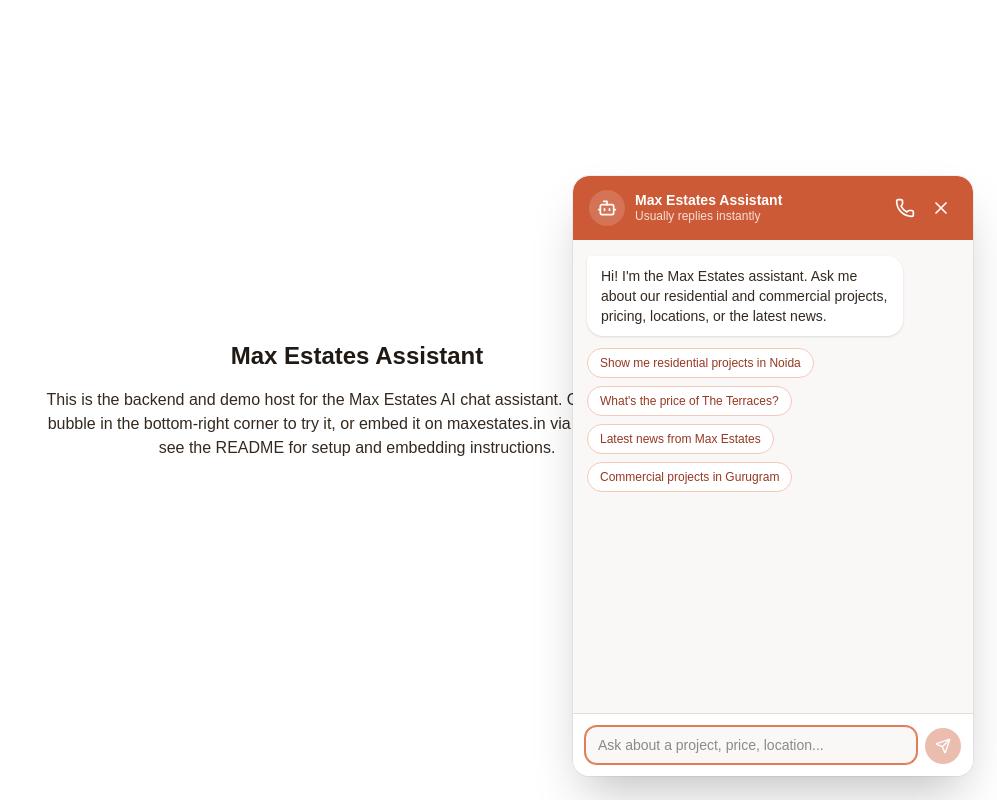
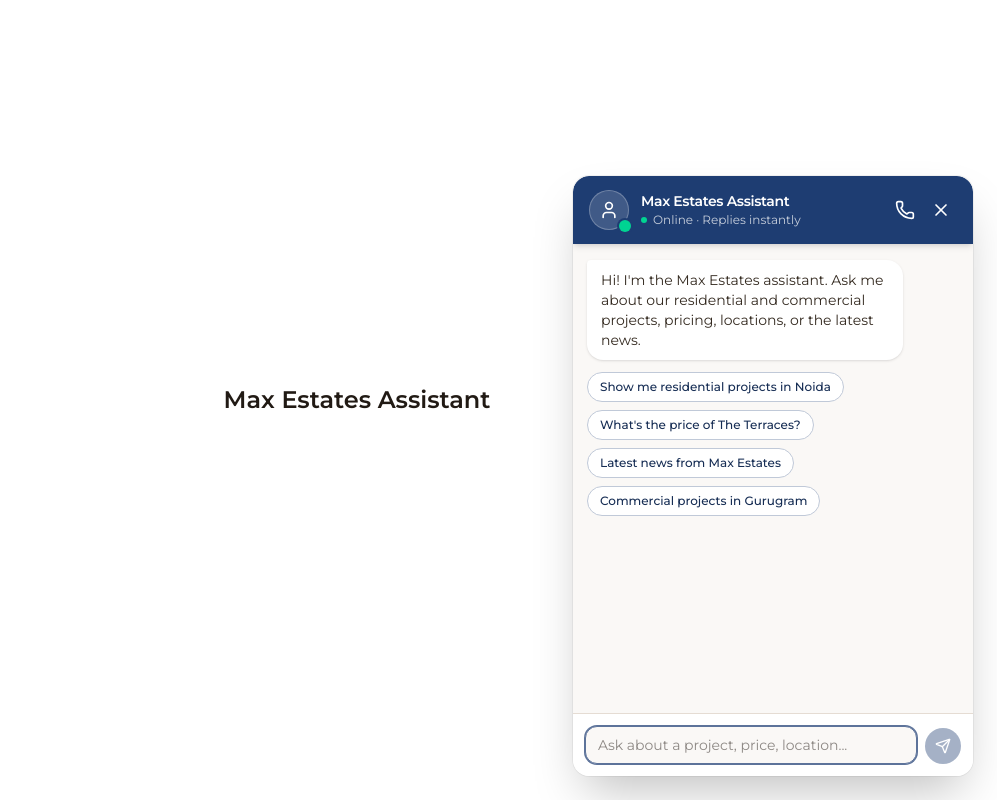
Before and after one commit to ankushsingh8416/max-chat, a Next.js app: page / in a window 1280 px wide. Both pictures are taken after a click on the button "Chat with Max Estates Assistant". Shown: the whole page, without its empty margins (283-1280 px from the left). Built offline with nearby package versions, Linux system fonts and the light colour scheme.

Commit message:
update 5th july

```diff
--- a/app/api/contact/route.ts
+++ /dev/null
@@ -1,65 +0,0 @@
-import { NextRequest, NextResponse } from "next/server";
-import { checkRateLimit, getClientIp } from "@/lib/rate-limit";
-import { CONTACT_RATE_LIMIT_MAX, CONTACT_RATE_LIMIT_WINDOW_MS } from "@/lib/constants";
-
-export const dynamic = "force-dynamic";
-
-const EMAIL_RE = /^[^\s@]+@[^\s@]+\.[^\s@]+$/;
-
-interface ContactPayload {
-  name: string;
-  email: string;
-  phone: string;
-  message: string;
-}
-
-function sanitize(value: unknown, maxLength: number): string {
-  return typeof value === "string" ? value.trim().slice(0, maxLength) : "";
-}
-
-export async function POST(req: NextRequest) {
-  const ip = getClientIp(req.headers);
-  const rateLimit = checkRateLimit(`contact:${ip}`, {
-    max: CONTACT_RATE_LIMIT_MAX,
-    windowMs: CONTACT_RATE_LIMIT_WINDOW_MS,
-  });
-  if (!rateLimit.allowed) {
-    return NextResponse.json(
-      { error: "Too many submissions. Please try again later." },
-      { status: 429, headers: { "Retry-After": String(Math.ceil((rateLimit.resetAt - Date.now()) / 1000)) } }
-    );
-  }
-
-  let body: Partial<ContactPayload>;
-  try {
-    body = await req.json();
-  } catch {
-    return NextResponse.json({ error: "Invalid request body" }, { status: 400 });
-  }
-
-  const name = sanitize(body.name, 100);
-  const email = sanitize(body.email, 200);
-  const phone = sanitize(body.phone, 20);
-  const message = sanitize(body.message, 2000);
-
-  if (!name || !email || !phone || !message) {
-    return NextResponse.json({ error: "Name, email, phone, and message are all required." }, { status: 400 });
-  }
-  if (!EMAIL_RE.test(email)) {
-    return NextResponse.json({ error: "Please enter a valid email address." }, { status: 400 });
-  }
-
-  // TODO: persist to a `leads` table and/or send an email/CRM
-  // notification once that's set up. For now this just logs server-side so
-  // submissions are visible while the form is being tested.
-  console.log("[contact] New lead:", {
-    name,
-    email,
-    phone,
-    message,
-    ip,
-    receivedAt: new Date().toISOString(),
-  });
-
-  return NextResponse.json({ success: true });
-}
--- a/app/globals.css
+++ b/app/globals.css
@@ -4,17 +4,17 @@
   --background: #ffffff;
   --foreground: #171717;
 
-  /* Max Estates chat widget palette — warm neutrals + terracotta accent */
-  --me-terracotta-50: #fdf4f1;
-  --me-terracotta-100: #fbe6de;
-  --me-terracotta-200: #f5c8b8;
-  --me-terracotta-300: #eda488;
-  --me-terracotta-400: #e17c58;
-  --me-terracotta-500: #cc5a37;
-  --me-terracotta-600: #b5462a;
-  --me-terracotta-700: #963823;
-  --me-terracotta-800: #7a2f20;
-  --me-terracotta-900: #64291e;
+  /* Max Estates chat widget palette — warm neutrals + primary navy accent (#1E3D72) */
+  --me-primary-50: #f4f5f8;
+  --me-primary-100: #e4e8ee;
+  --me-primary-200: #c0c9d8;
+  --me-primary-300: #98a6be;
+  --me-primary-400: #5d739a;
+  --me-primary-500: #1e3d72;
+  --me-primary-600: #1a3664;
+  --me-primary-700: #162d54;
+  --me-primary-800: #122544;
+  --me-primary-900: #0e1d37;
 
   --me-neutral-50: #faf8f6;
   --me-neutral-100: #f2ede8;
@@ -26,19 +26,18 @@
 @theme inline {
   --color-background: var(--background);
   --color-foreground: var(--foreground);
-  --font-sans: var(--font-geist-sans);
-  --font-mono: var(--font-geist-mono);
+  --font-sans: var(--font-montserrat);
 
-  --color-me-terracotta-50: var(--me-terracotta-50);
-  --color-me-terracotta-100: var(--me-terracotta-100);
-  --color-me-terracotta-200: var(--me-terracotta-200);
-  --color-me-terracotta-300: var(--me-terracotta-300);
-  --color-me-terracotta-400: var(--me-terracotta-400);
-  --color-me-terracotta-500: var(--me-terracotta-500);
-  --color-me-terracotta-600: var(--me-terracotta-600);
-  --color-me-terracotta-700: var(--me-terracotta-700);
-  --color-me-terracotta-800: var(--me-terracotta-800);
-  --color-me-terracotta-900: var(--me-terracotta-900);
+  --color-me-primary-50: var(--me-primary-50);
+  --color-me-primary-100: var(--me-primary-100);
+  --color-me-primary-200: var(--me-primary-200);
+  --color-me-primary-300: var(--me-primary-300);
+  --color-me-primary-400: var(--me-primary-400);
+  --color-me-primary-500: var(--me-primary-500);
+  --color-me-primary-600: var(--me-primary-600);
+  --color-me-primary-700: var(--me-primary-700);
+  --color-me-primary-800: var(--me-primary-800);
+  --color-me-primary-900: var(--me-primary-900);
 
   --color-me-neutral-50: var(--me-neutral-50);
   --color-me-neutral-100: var(--me-neutral-100);
@@ -53,10 +52,10 @@
 
 @keyframes me-pulse-glow {
   0%, 100% {
-    box-shadow: 0 0 0 0 rgba(204, 90, 55, 0.45);
+    box-shadow: 0 0 0 0 rgba(30, 61, 114, 0.45);
   }
   50% {
-    box-shadow: 0 0 0 10px rgba(204, 90, 55, 0);
+    box-shadow: 0 0 0 10px rgba(30, 61, 114, 0);
   }
 }
 
@@ -92,5 +91,28 @@
 body {
   background: var(--background);
   color: var(--foreground);
-  font-family: Arial, Helvetica, sans-serif;
+  font-family: var(--font-montserrat), "Montserrat", sans-serif;
 }
+
+/* Thin, modern scrollbar for the chat message list. */
+.me-scrollbar-thin {
+  scrollbar-width: thin;
+  scrollbar-color: var(--me-primary-300) transparent;
+}
+
+.me-scrollbar-thin::-webkit-scrollbar {
+  width: 6px;
+}
+
+.me-scrollbar-thin::-webkit-scrollbar-track {
+  background: transparent;
+}
+
+.me-scrollbar-thin::-webkit-scrollbar-thumb {
+  background-color: var(--me-primary-300);
+  border-radius: 9999px;
+}
+
+.me-scrollbar-thin::-webkit-scrollbar-thumb:hover {
+  background-color: var(--me-primary-400);
+}
--- a/app/layout.tsx
+++ b/app/layout.tsx
@@ -1,14 +1,9 @@
 import type { Metadata } from "next";
-import { Geist, Geist_Mono } from "next/font/google";
+import { Montserrat } from "next/font/google";
 import "./globals.css";
 
-const geistSans = Geist({
-  variable: "--font-geist-sans",
-  subsets: ["latin"],
-});
-
-const geistMono = Geist_Mono({
-  variable: "--font-geist-mono",
+const montserrat = Montserrat({
+  variable: "--font-montserrat",
   subsets: ["latin"],
 });
 
@@ -23,10 +18,7 @@
   children: React.ReactNode;
 }>) {
   return (
-    <html
-      lang="en"
-      className={`${geistSans.variable} ${geistMono.variable} h-full antialiased`}
-    >
+    <html lang="en" className={`${montserrat.variable} h-full antialiased`}>
       <body className="min-h-full flex flex-col">{children}</body>
     </html>
   );
--- a/app/page.tsx
+++ b/app/page.tsx
@@ -6,12 +6,12 @@
     <>
       <main className="mx-auto flex max-w-2xl flex-1 flex-col justify-center gap-4 px-6 py-24 text-center">
         <h1 className="text-2xl font-semibold text-me-neutral-900">Max Estates Assistant</h1>
-        <p className="text-me-neutral-800">
+        {/* <p className="text-me-neutral-800">
           This is the backend and demo host for the Max Estates AI chat assistant. Open the chat
           bubble in the bottom-right corner to try it, or embed it on maxestates.in via{" "}
           <code className="rounded bg-me-neutral-100 px-1.5 py-0.5 text-sm">/widget</code> — see
           the README for setup and embedding instructions.
-        </p>
+        </p> */}
       </main>
       <ChatErrorBoundary>
         <ChatWidget />
--- a/components/ChatWidget.tsx
+++ b/components/ChatWidget.tsx
@@ -3,7 +3,7 @@
 import { useChat } from "@ai-sdk/react";
 import { DefaultChatTransport, type UIMessage } from "ai";
 import { useCallback, useEffect, useRef, useState } from "react";
-import { Bot, Phone, Send, X } from "lucide-react";
+import { Phone, Send, User, X } from "lucide-react";
 import { ChatBotButton } from "./ChatBotButton";
 import { ContactForm } from "./ContactForm";
 import { MarkdownMessage } from "./MarkdownMessage";
@@ -51,9 +51,55 @@
     .join("");
 }
 
-function MessageBubble({ message }: { message: UIMessage }) {
+/**
+ * Reveals `text` word-by-word over a short, length-capped duration rather than
+ * all at once, when `active`. Chat generation is fully buffered server-side
+ * (see lib/openai/chat-failover.ts — needed so a failed key can be retried
+ * before anything reaches the client), so the client never gets real
+ * token-by-token streaming to animate; this simulates the same "typing"
+ * feel purely client-side once the final text is known.
+ */
+function useTypewriter(text: string, active: boolean, onDone?: () => void): string {
+  const [display, setDisplay] = useState("");
+  const onDoneRef = useRef(onDone);
+
+  useEffect(() => {
+    onDoneRef.current = onDone;
+  });
+
+  useEffect(() => {
+    if (!active || !text) return;
+
+    const tokens = text.match(/\S+\s*/g) ?? [text];
+    const TICK_MS = 30;
+    const MAX_DURATION_MS = 1000; // cap so long replies don't feel slow to read
+    const tokensPerTick = Math.max(1, Math.ceil(tokens.length / (MAX_DURATION_MS / TICK_MS)));
+
+    let i = 0;
+    const id = setInterval(() => {
+      i += tokensPerTick;
+      setDisplay(tokens.slice(0, i).join(""));
+      if (i >= tokens.length) {
+        clearInterval(id);
+        onDoneRef.current?.();
+      }
+    }, TICK_MS);
+    return () => clearInterval(id);
+  }, [text, active]);
+
+  return active ? display : text;
+}
+
+interface MessageBubbleProps {
+  message: UIMessage;
+  animate: boolean;
+  onAnimationDone: () => void;
+}
+
+function MessageBubble({ message, animate, onAnimationDone }: MessageBubbleProps) {
   const isUser = message.role === "user";
   const text = messageText(message);
+  const displayText = useTypewriter(text, animate && !isUser, onAnimationDone);
   if (!text) return null;
 
   return (
@@ -61,11 +107,11 @@
       <div
         className={`max-w-[85%] rounded-2xl px-3.5 py-2.5 text-sm shadow-sm ${
           isUser
-            ? "rounded-tr-sm bg-me-terracotta-500 text-white"
+            ? "rounded-tr-sm bg-me-primary-500 text-white"
             : "rounded-tl-sm bg-white text-me-neutral-900"
         }`}
       >
-        {isUser ? <p className="whitespace-pre-wrap">{text}</p> : <MarkdownMessage content={text} />}
+        {isUser ? <p className="whitespace-pre-wrap">{text}</p> : <MarkdownMessage content={displayText} />}
       </div>
     </div>
   );
@@ -87,10 +133,12 @@
   const [hasUnread, setHasUnread] = useState(false);
   const [initialMessages] = useState(loadStoredMessages);
   const [showContactForm, setShowContactForm] = useState(false);
+  const [animatingMessageId, setAnimatingMessageId] = useState<string | null>(null);
 
   const buttonRef = useRef<HTMLButtonElement>(null);
   const panelRef = useRef<HTMLDivElement>(null);
   const inputRef = useRef<HTMLTextAreaElement>(null);
+  const messagesContentRef = useRef<HTMLDivElement>(null);
   const messagesEndRef = useRef<HTMLDivElement>(null);
 
   const isOpenRef = useRef(isOpen);
@@ -104,6 +152,7 @@
     onFinish: ({ message }) => {
       if (!isOpenRef.current) setHasUnread(true);
       if (hasContactFormToolCall(message)) setShowContactForm(true);
+      setAnimatingMessageId(message.id);
     },
   });
 
@@ -116,9 +165,16 @@
     }
   }, [messages]);
 
+
   useEffect(() => {
+    const content = messagesContentRef.current;
+    if (!content) return;
+    const observer = new ResizeObserver(() => {
       messagesEndRef.current?.scrollIntoView({ behavior: "smooth" });
-  }, [messages, status]);
+    });
+    observer.observe(content);
+    return () => observer.disconnect();
+  }, [isOpen]);
 
   const lastMessage = messages[messages.length - 1];
 
@@ -205,14 +261,21 @@
           aria-label="Max Estates Assistant chat"
           className={panelClassName}
         >
-          <div className="flex items-center justify-between gap-3 bg-me-terracotta-500 px-4 py-3.5 text-white sm:rounded-t-2xl">
-            <div className="flex items-center gap-2.5">
-              <div className="flex h-9 w-9 items-center justify-center rounded-full bg-white/15">
-                <Bot className="h-5 w-5" aria-hidden="true" />
+          <div className="relative z-10 flex items-center justify-between gap-3 bg-me-primary-500 px-4 py-3.5 text-white shadow-md sm:rounded-t-2xl">
+            <div className="flex items-center gap-3">
+              <div className="relative flex h-10 w-10 shrink-0 items-center justify-center rounded-full bg-white/15 ring-1 ring-inset ring-white/25">
+                <User className="h-5 w-5" aria-hidden="true" />
+                <span
+                  className="absolute -bottom-0.5 -right-0.5 h-3 w-3 rounded-full bg-emerald-400 ring-2 ring-me-primary-500"
+                  aria-hidden="true"
+                />
               </div>
               <div>
-                <p className="text-sm font-semibold leading-tight">Max Estates Assistant</p>
-                <p className="text-xs leading-tight text-white/80">Usually replies instantly</p>
+                <p className="text-sm font-semibold tracking-tight leading-tight">Max Estates Assistant</p>
+                <p className="mt-0.5 flex items-center gap-1.5 text-xs leading-tight text-white/75">
+                  <span className="h-1.5 w-1.5 shrink-0 rounded-full bg-emerald-400" aria-hidden="true" />
+                  Online &middot; Replies instantly
+                </p>
               </div>
             </div>
             <div className="flex items-center gap-1">
@@ -222,7 +285,7 @@
                   onClick={() => setShowContactForm(true)}
                   aria-label="Contact us"
                   title="Contact us"
-                  className="rounded-full p-1.5 hover:bg-white/15 focus:outline-none focus-visible:ring-2 focus-visible:ring-white"
+                  className="cursor-pointer rounded-full p-1.5 hover:bg-white/15 focus:outline-none focus-visible:ring-2 focus-visible:ring-white"
                 >
                   <Phone className="h-5 w-5" aria-hidden="true" />
                 </button>
@@ -231,14 +294,15 @@
                 type="button"
                 onClick={closeChat}
                 aria-label="Close chat"
-                className="rounded-full p-1.5 hover:bg-white/15 focus:outline-none focus-visible:ring-2 focus-visible:ring-white"
+                className="cursor-pointer rounded-full p-1.5 hover:bg-white/15 focus:outline-none focus-visible:ring-2 focus-visible:ring-white"
               >
                 <X className="h-5 w-5" aria-hidden="true" />
               </button>
             </div>
           </div>
 
-          <div className="flex-1 space-y-3 overflow-y-auto bg-me-neutral-50 px-3.5 py-4" aria-live="polite">
+          <div className="me-scrollbar-thin flex-1 overflow-y-auto bg-me-neutral-50" aria-live="polite">
+            <div ref={messagesContentRef} className="space-y-3 px-3.5 py-4">
               {messages.length === 0 && (
                 <div className="flex flex-col gap-3">
                   <div className="w-fit max-w-[85%] rounded-2xl rounded-tl-sm bg-white px-3.5 py-2.5 text-sm text-me-neutral-800 shadow-sm">
@@ -251,7 +315,7 @@
                         key={prompt}
                         type="button"
                         onClick={() => submit(prompt)}
-                      className="rounded-full border border-me-terracotta-200 bg-white px-3 py-1.5 text-xs font-medium text-me-terracotta-700 transition-colors hover:bg-me-terracotta-50"
+                        className="cursor-pointer rounded-full border border-me-primary-200 bg-white px-3 py-1.5 text-xs font-medium text-me-primary-700 transition-colors hover:bg-me-primary-50"
                       >
                         {prompt}
                       </button>
@@ -261,7 +325,14 @@
               )}
 
               {messages.map((message) => (
-              <MessageBubble key={message.id} message={message} />
+                <MessageBubble
+                  key={message.id}
+                  message={message}
+                  animate={message.id === animatingMessageId}
+                  onAnimationDone={() =>
+                    setAnimatingMessageId((current) => (current === message.id ? null : current))
+                  }
+                />
               ))}
 
               {showTyping && (
@@ -277,6 +348,7 @@
               )}
 
               <div ref={messagesEndRef} />
+            </div>
           </div>
 
           {showContactForm ? (
@@ -303,13 +375,13 @@
                 maxLength={2000}
                 placeholder="Ask about a project, price, location..."
                 aria-label="Type your message"
-                className="max-h-24 flex-1 resize-none rounded-xl border border-me-neutral-200 bg-me-neutral-50 px-3 py-2 text-sm text-me-neutral-900 outline-none focus:border-me-terracotta-400 focus:ring-1 focus:ring-me-terracotta-400"
+                className="max-h-24 flex-1 resize-none rounded-xl border border-me-neutral-200 bg-me-neutral-50 px-3 py-2 text-sm text-me-neutral-900 outline-none focus:border-me-primary-400 focus:ring-1 focus:ring-me-primary-400"
               />
               <button
                 type="submit"
                 disabled={!input.trim() || isBusy}
                 aria-label="Send message"
-                className="flex h-9 w-9 shrink-0 items-center justify-center rounded-full bg-me-terracotta-500 text-white transition-colors hover:bg-me-terracotta-600 disabled:cursor-not-allowed disabled:opacity-40"
+                className="flex h-9 w-9 shrink-0 cursor-pointer items-center justify-center rounded-full bg-me-primary-500 text-white transition-colors hover:bg-me-primary-600 disabled:cursor-not-allowed disabled:opacity-40"
               >
                 <Send className="h-4 w-4" aria-hidden="true" />
               </button>
--- a/components/MarkdownMessage.tsx
+++ b/components/MarkdownMessage.tsx
@@ -14,7 +14,7 @@
               href={href}
               target="_blank"
               rel="noopener noreferrer"
-              className="text-me-terracotta-600 underline underline-offset-2 hover:text-me-terracotta-700 font-medium"
+              className="text-me-primary-600 underline underline-offset-2 hover:text-me-primary-700 font-medium"
             >
               {children}
             </a>
--- a/components/admin/AdminLoginForm.tsx
+++ b/components/admin/AdminLoginForm.tsx
@@ -43,7 +43,7 @@
           autoFocus
           value={password}
           onChange={(e) => setPassword(e.target.value)}
-          className="rounded-xl border border-me-neutral-200 bg-me-neutral-50 px-3 py-2 text-sm text-me-neutral-900 outline-none focus:border-me-terracotta-400 focus:ring-1 focus:ring-me-terracotta-400"
+          className="rounded-xl border border-me-neutral-200 bg-me-neutral-50 px-3 py-2 text-sm text-me-neutral-900 outline-none focus:border-me-primary-400 focus:ring-1 focus:ring-me-primary-400"
         />
       </label>
 
@@ -52,7 +52,7 @@
       <button
         type="submit"
         disabled={isSubmitting || !password}
-        className="flex items-center justify-center gap-1.5 rounded-full bg-me-terracotta-500 px-4 py-2 text-sm font-medium text-white transition-colors hover:bg-me-terracotta-600 disabled:cursor-not-allowed disabled:opacity-60"
+        className="flex cursor-pointer items-center justify-center gap-1.5 rounded-full bg-me-primary-500 px-4 py-2 text-sm font-medium text-white transition-colors hover:bg-me-primary-600 disabled:cursor-not-allowed disabled:opacity-60"
       >
         {isSubmitting && <Loader2 className="h-4 w-4 animate-spin" aria-hidden="true" />}
         Sign in
--- a/lib/constants.ts
+++ b/lib/constants.ts
@@ -93,11 +93,6 @@
 
 export const MAX_MESSAGE_LENGTH = 2000;
 
-// Contact form (lead capture) — stricter than chat since each submission is
-// meant to reach a human, not just generate a reply.
-export const CONTACT_RATE_LIMIT_MAX = 5;
-export const CONTACT_RATE_LIMIT_WINDOW_MS = 10 * 60_000; // 10 minutes
-
 // Admin "upload & train" page (lib/admin/, app/admin/, app/api/admin/) — lets
 // the client drag-and-drop documents to add to the knowledge base without a
 // code deploy. Tagged with this post_type so it's easy to list/delete
```
Also changed, not shown: components/ChatBotButton.tsx (+4 -4 lines), components/ContactForm.tsx (+16 -31 lines), components/admin/UploadDashboard.tsx (+5 -5 lines), lib/rag.ts (+5 -5 lines). Lines whose indentation alone changed are shown as unchanged.
